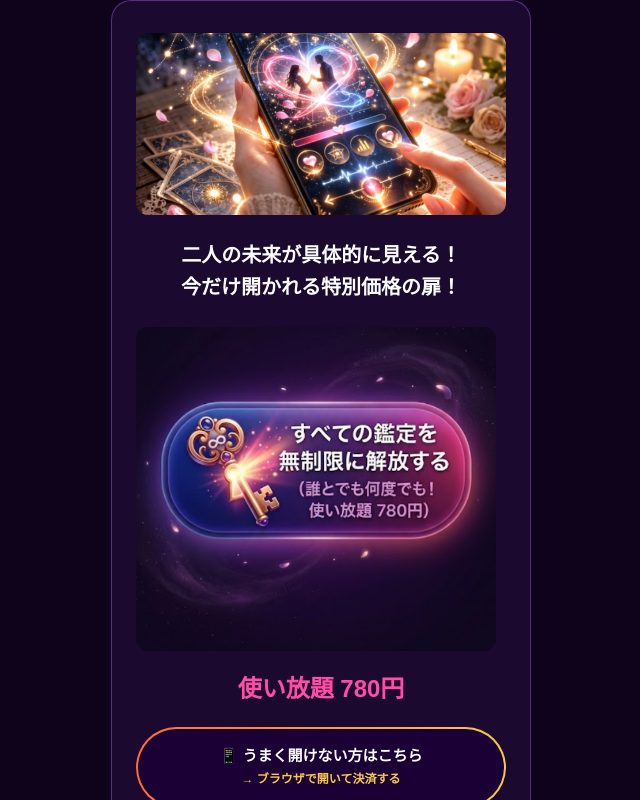
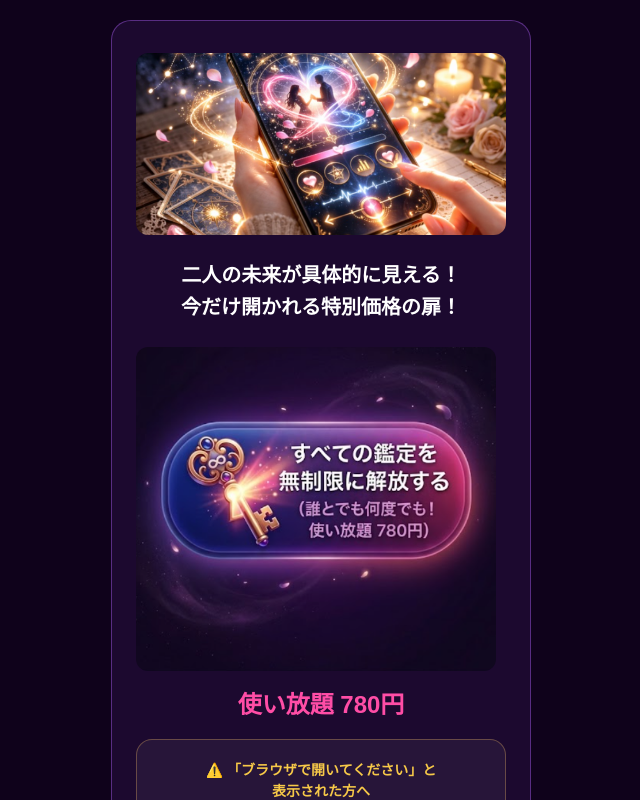
Before and after one commit to chabin0323-dev/compatibility-free-final, a React (Vite) app: page /paid in a window 1280 px wide. Shown: the top 800 px of the page, without its empty margins (319-959 px from the left). Built offline with nearby package versions, Linux system fonts and the light colour scheme.

Commit message:
Update PaidPage.tsx

```diff
--- a/pages/PaidPage.tsx
+++ b/pages/PaidPage.tsx
@@ -1,18 +1,27 @@
-import React from 'react';
+
+import React, { useState } from 'react';
 
 const PaidPage: React.FC = () => {
+  const [copied, setCopied] = useState(false);
+  const paypalUrl = 'https://www.paypal.com/ncp/payment/AMEJ4V5C564UN';
+
   const handlePayment = () => {
-    window.location.href = 'https://www.paypal.com/ncp/payment/AMEJ4V5C564UN';
+    window.location.href = paypalUrl;
   };
 
-  const openInBrowser = () => {
-    window.location.href = 'https://nexa-lovelab.com/paid?ref=browser';
+  const handleCopy = () => {
+    navigator.clipboard.writeText(paypalUrl).then(() => {
+      setCopied(true);
+      setTimeout(() => setCopied(false), 3000);
+    });
   };
 
   return (
-    <div style={{ backgroundColor: '#0f021b', minHeight: '100vh', display: 'flex', alignItems: 'center', justifyContent: 'center', fontFamily: 'sans-serif' }}>
+    <div style={{ backgroundColor: '#0f021b', minHeight: '100vh', display: 'flex', alignItems: 'center', justifyContent: 'center', fontFamily: 'sans-serif', padding: '20px' }}>
       <div style={{ maxWidth: '420px', width: '100%', border: '1px solid rgba(180,100,255,0.4)', borderRadius: '20px', padding: '32px 24px', backgroundColor: 'rgba(30,10,50,0.9)' }}>
+
         <img src="/app_concept.png" style={{ width: '100%', borderRadius: '12px', marginBottom: '24px', display: 'block' }} alt="concept" />
+
         <h2 style={{ fontSize: '20px', fontWeight: 'bold', marginBottom: '24px', lineHeight: '1.6', color: '#ffffff', textAlign: 'center' }}>
           二人の未来が具体的に見える！<br />今だけ開かれる特別価格の扉！
         </h2>
@@ -22,16 +31,35 @@ const PaidPage: React.FC = () => {
           <img src="/image_7.png" style={{ width: '100%', maxWidth: '360px', borderRadius: '12px' }} alt="button" />
         </div>
 
-        <p style={{ fontWeight: 'bold', fontSize: '24px', color: '#ff4da6', margin: '20px 0', textAlign: 'center' }}>使い放題 780円</p>
+        <p style={{ fontWeight: 'bold', fontSize: '24px', color: '#ff4da6', margin: '16px 0', textAlign: 'center' }}>使い放題 780円</p>
 
-        {/* ブラウザで開くボタン */}
-        <div style={{ background: 'linear-gradient(90deg, #ff6b35, #f7c948)', borderRadius: '50px', padding: '2px', marginBottom: '16px' }}>
+        {/* ブラウザ警告が出た場合の案内 */}
+        <div style={{ background: 'rgba(255,255,255,0.05)', border: '1px solid rgba(255,200,100,0.3)', borderRadius: '16px', padding: '20px', marginBottom: '16px' }}>
+          <p style={{ color: '#f7c948', fontSize: '14px', fontWeight: 'bold', textAlign: 'center', marginBottom: '12px' }}>
+            ⚠️ 「ブラウザで開いてください」と<br />表示された方へ
+          </p>
+          <p style={{ color: 'rgba(255,255,255,0.7)', fontSize: '12px', textAlign: 'center', marginBottom: '16px', lineHeight: '1.8' }}>
+            下のボタンをタップすると<br />
+            決済URLが自動でコピーされます。<br />
+            SafariやChromeに貼り付けて<br />
+            そのままご購入いただけます。
+          </p>
           <button
-            onClick={openInBrowser}
-            style={{ width: '100%', padding: '16px', borderRadius: '50px', background: '#1a0035', border: 'none', cursor: 'pointer', fontSize: '15px', fontWeight: 'bold', color: '#ffffff' }}
+            onClick={handleCopy}
+            style={{
+              width: '100%',
+              padding: '16px',
+              borderRadius: '50px',
+              background: copied ? 'linear-gradient(90deg, #22c55e, #16a34a)' : 'linear-gradient(90deg, #f7c948, #ff6b35)',
+              border: 'none',
+              cursor: 'pointer',
+              fontSize: '15px',
+              fontWeight: 'bold',
+              color: '#ffffff',
+              transition: 'all 0.3s ease'
+            }}
           >
-            📱 うまく開けない方はこちら<br />
-            <span style={{ fontSize: '12px', color: '#f7c948' }}>→ ブラウザで開いて決済する</span>
+            {copied ? '✅ コピーしました！Safariに貼り付けてください' : '📋 決済URLをコピーする'}
           </button>
         </div>
 
@@ -39,6 +67,7 @@ const PaidPage: React.FC = () => {
           <p style={{ color: '#333', fontSize: '11px', marginBottom: '10px' }}>安心のPayPal決済に対応</p>
           <img src="/cards.png" style={{ width: '100%', maxWidth: '280px' }} alt="cards" />
         </div>
+
       </div>
     </div>
   );
```
